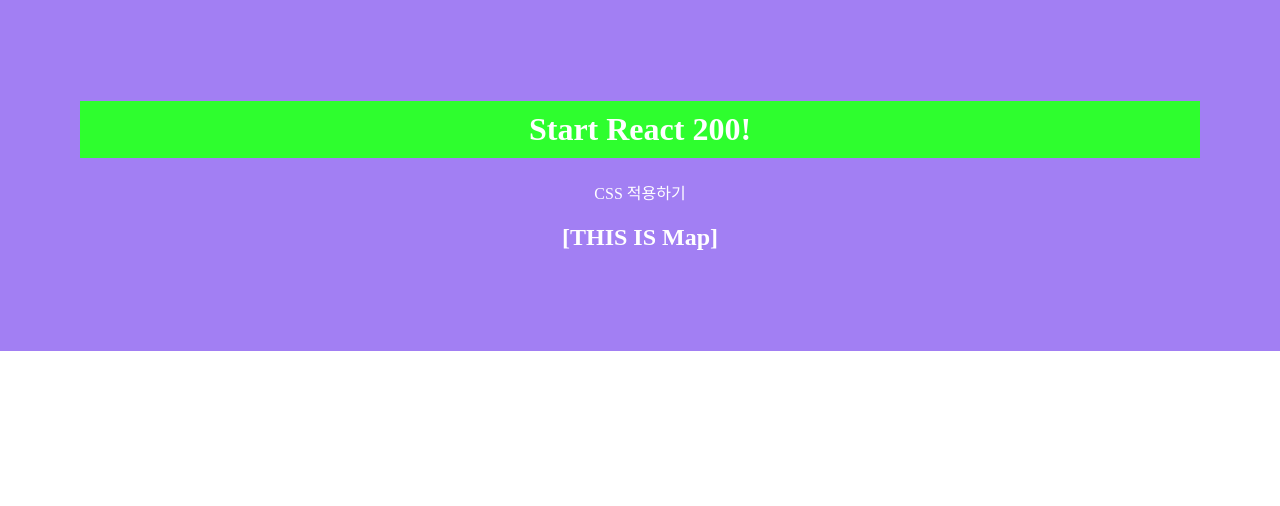
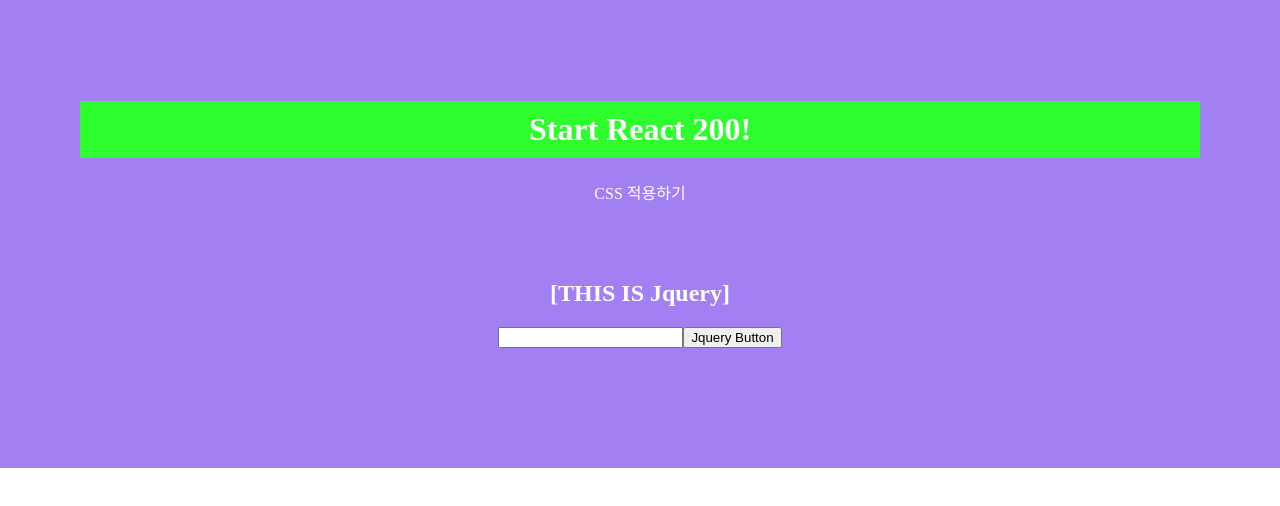
Before and after one commit to ZUITOPIA/react-master, a React (Create React App) app in the folder client/: page / in a window 1280 px wide. Shown: the top 506 px of the page. Built offline with nearby package versions, Linux system fonts and the light colour scheme.

Commit message:
016 : Jquery

```diff
--- a/client/src/App.js
+++ b/client/src/App.js
@@ -1,6 +1,6 @@
 import React from "react";
 import "./App.css";
-import Map from "./R015_Map";
+import Jquery from "./R016_Jquery";
 
 function App() {
   return (
@@ -8,7 +8,7 @@
       <div>
         <h1>Start React 200!</h1>
         <p>CSS 적용하기</p>
-        <Map />
+        <Jquery />
       </div>
     </>
   );
--- /dev/null
+++ b/client/src/R016_Jquery.js
@@ -0,0 +1,23 @@
+import React, { Component } from "react";
+import $ from "jquery";
+
+class R016_Jquery extends Component {
+  input_alert = (e) => {
+    const input_val = $("#inputId").val();
+    alert(input_val);
+  };
+
+  render() {
+    return (
+      <div>
+        <h2>[THIS IS Jquery]</h2>
+        <input id="inputId" name="inputName" />
+        <button id="buttonId" onClick={(e) => this.input_alert(e)}>
+          Jquery Button
+        </button>
+      </div>
+    );
+  }
+}
+
+export default R016_Jquery;
```
